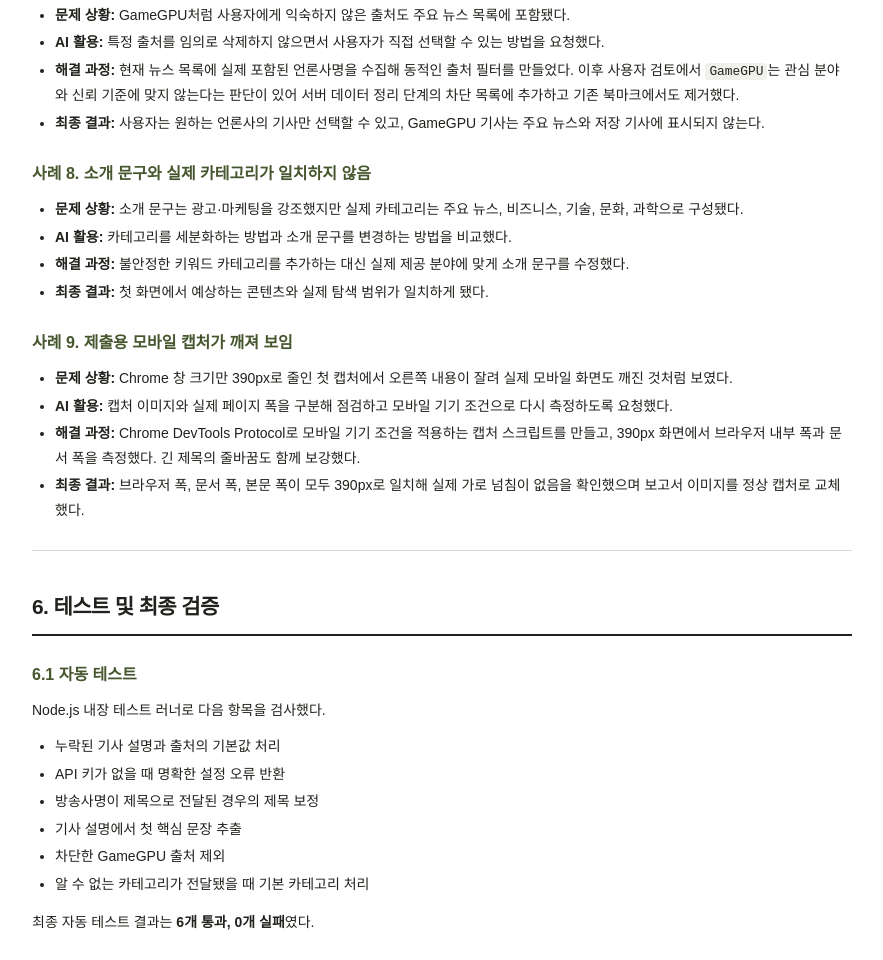
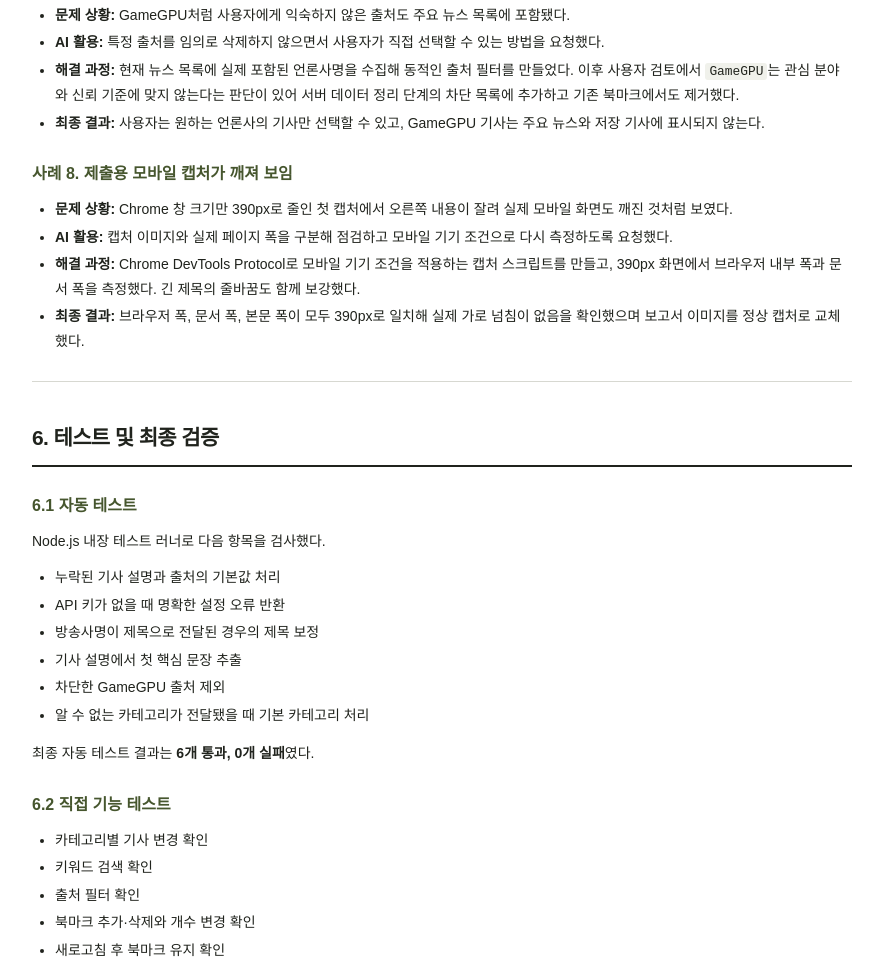
Before and after one commit to wonody-cpu/briefly-news, a website: page docs/final-report.html in a window 1280 px wide. Shown: the part 6880-7840 px from the top of the page, without its empty margins (198-1081 px from the left). Drawn offline with Linux system fonts and the light colour scheme.

Commit message:
Remove redundant report case

```diff
--- a/docs/final-report.html
+++ b/docs/final-report.html
@@ -211,14 +211,7 @@
 <li><strong>해결 과정:</strong> 현재 뉴스 목록에 실제 포함된 언론사명을 수집해 동적인 출처 필터를 만들었다. 이후 사용자 검토에서 <code>GameGPU</code>는 관심 분야와 신뢰 기준에 맞지 않는다는 판단이 있어 서버 데이터 정리 단계의 차단 목록에 추가하고 기존 북마크에서도 제거했다.</li>
 <li><strong>최종 결과:</strong> 사용자는 원하는 언론사의 기사만 선택할 수 있고, GameGPU 기사는 주요 뉴스와 저장 기사에 표시되지 않는다.</li>
 </ul>
-<h3>사례 8. 소개 문구와 실제 카테고리가 일치하지 않음</h3>
-<ul>
-<li><strong>문제 상황:</strong> 소개 문구는 광고·마케팅을 강조했지만 실제 카테고리는 주요 뉴스, 비즈니스, 기술, 문화, 과학으로 구성됐다.</li>
-<li><strong>AI 활용:</strong> 카테고리를 세분화하는 방법과 소개 문구를 변경하는 방법을 비교했다.</li>
-<li><strong>해결 과정:</strong> 불안정한 키워드 카테고리를 추가하는 대신 실제 제공 분야에 맞게 소개 문구를 수정했다.</li>
-<li><strong>최종 결과:</strong> 첫 화면에서 예상하는 콘텐츠와 실제 탐색 범위가 일치하게 됐다.</li>
-</ul>
-<h3>사례 9. 제출용 모바일 캡처가 깨져 보임</h3>
+<h3>사례 8. 제출용 모바일 캡처가 깨져 보임</h3>
 <ul>
 <li><strong>문제 상황:</strong> Chrome 창 크기만 390px로 줄인 첫 캡처에서 오른쪽 내용이 잘려 실제 모바일 화면도 깨진 것처럼 보였다.</li>
 <li><strong>AI 활용:</strong> 캡처 이미지와 실제 페이지 폭을 구분해 점검하고 모바일 기기 조건으로 다시 측정하도록 요청했다.</li>
```
Also changed, not shown: docs/final-report.md (+1 -8 lines), 1 other file.
